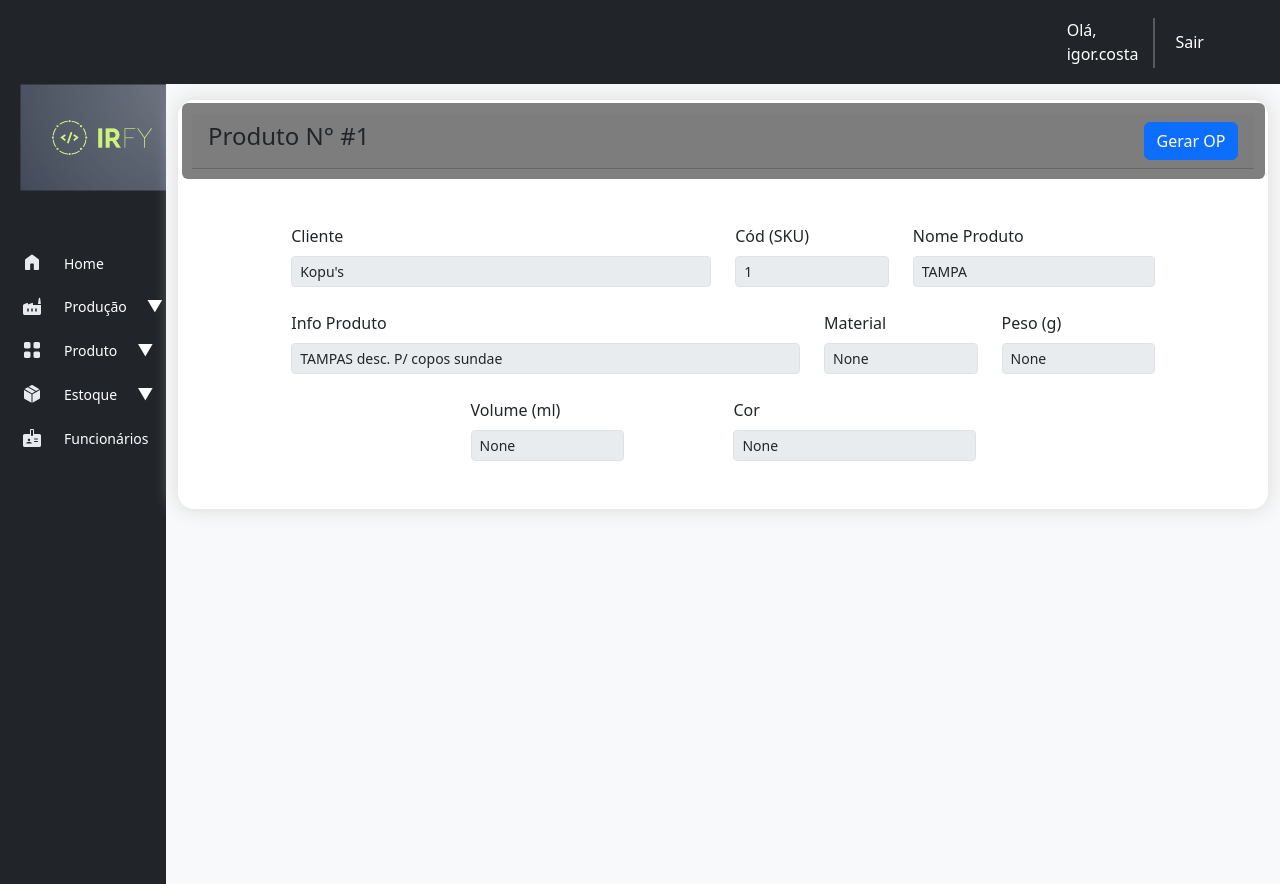
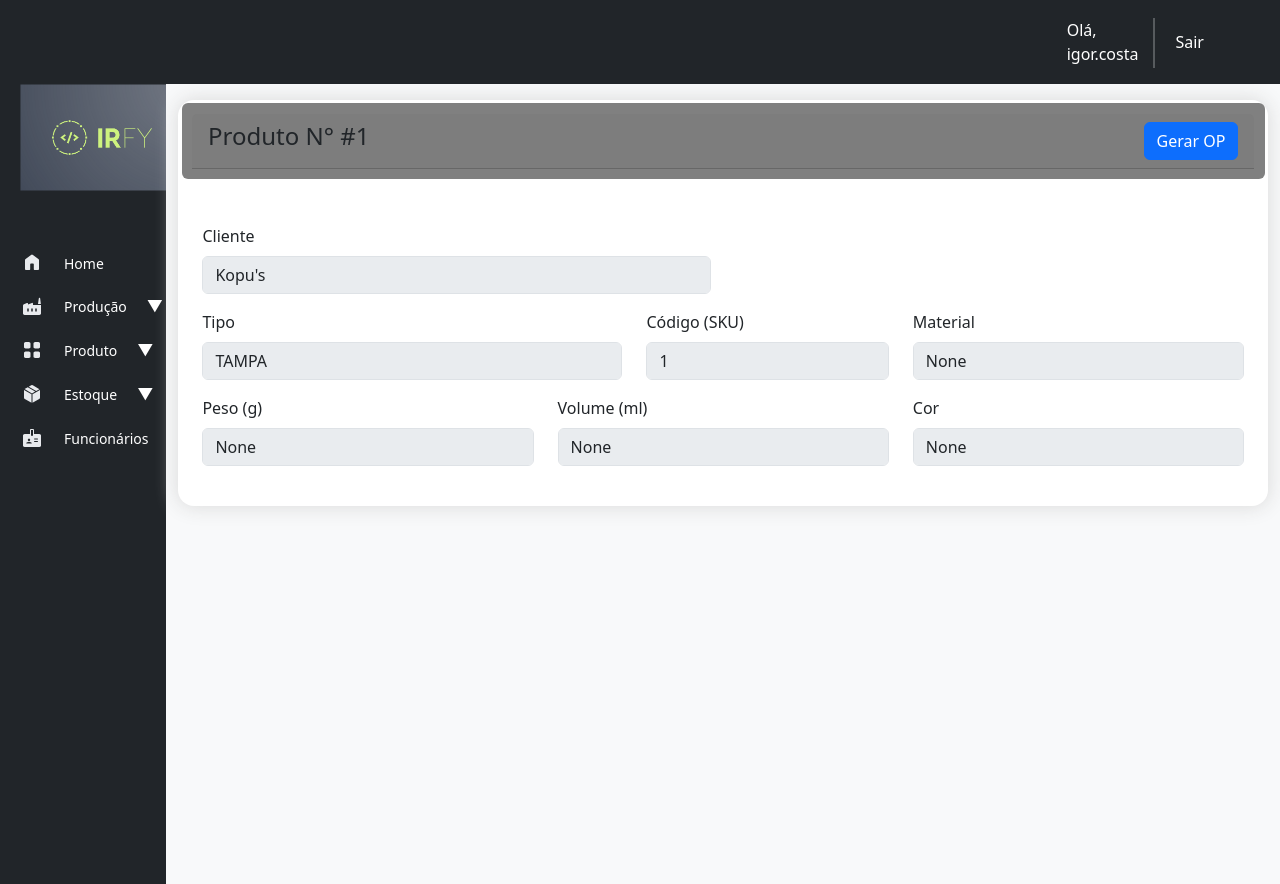
Before and after one commit to igorcosta01/trackprod, a Django app: page /cadastro/produto/1 in a window 1280 px wide. Run offline with Django 5.2, Linux system fonts and the light colour scheme; a user stored in the database is signed in; data comes from the database, SQL or seed files in the repository; some libraries are stand-ins or nearby versions.

Commit message:
Ajustado models area de produtos, forms e models

```diff
--- a/cadastro/models.py
+++ b/cadastro/models.py
@@ -24,19 +24,28 @@ class Cliente(models.Model):
 ######################## PRODUTO #################################
 class Produto(models.Model):
 
+    TIPO_PRODUTO = [
+        ('TAMPA', 'Tampa'),
+        ('COPO', 'Copo'),
+        ('POTE', 'Pote'),
+        ('BANDEJA', 'Bandeja'),
+        ('PRATO', 'Prato'),
+        ('KIT POTE', 'Kit Pote'),
+    ]
+
     STATUS_PRODUTO = [
         ('ativo', 'Ativo'),
         ('inativo', 'Inativo'),
     ]
 
     cliente = models.ForeignKey(Cliente, on_delete=models.CASCADE)
-    nome = models.CharField(max_length=255)
+    tipo = models.CharField(max_length=10, choices=TIPO_PRODUTO, null=True)
     codigo = models.CharField(max_length=50, unique=True)
     descricao = models.TextField(blank=True, null=True)
-    material = models.CharField(max_length=100, null=True)
+    material = models.CharField(max_length=100, null=True, blank=True)
     peso = models.DecimalField(max_digits=10, decimal_places=2, null=True)
-    volume = models.DecimalField(max_digits=10, decimal_places=2, null=True)
-    cor = models.CharField(max_length=50, null=True)
+    volume = models.IntegerField(null=True)
+    cor = models.CharField(max_length=50, null=True, blank=True)
     status = models.CharField(max_length=7, choices=STATUS_PRODUTO, default="ativo", null=True)
 
     def __str__(self):
--- a/cadastro/templates/produto/produto.html
+++ b/cadastro/templates/produto/produto.html
@@ -15,49 +15,44 @@
 
 {% block content %}
 </br>
-<div class="row d-flex justify-content-center">
-    <div class="col-md-5 mb-4">
+<div class="row">
+    <div class="col-md-6 mb-3">
         <label for="disabledTextInput" class="form-label">Cliente</label>
-        <input disabled type="text" id="disabledTextInput" class="form-control form-control-sm"
+        <input disabled type="text" id="disabledTextInput" class="form-control form-control"
             value="{{ produto.cliente }}">
-    </div>
-    <div class="col-md-2 mb-4">
-        <label for="disabledTextInput" class="form-label">Cód (SKU)</label>
-        <input disabled type="text" id="disabledTextInput" class="form-control form-control-sm"
-            value="{{ produto.codigo }}">
-    </div>
-    <div class="col-md-3 mb-4">
-        <label for="disabledTextInput" class="form-label">Nome Produto</label>
-        <input disabled type="text" id="disabledTextInput" class="form-control form-control-sm"
-            value="{{ produto.nome }}">
     </div>
 </div>
 <div class="row d-flex justify-content-center">
-    <div class="col-md-6 mb-4">
-        <label for="disabledTextInput" class="form-label">Info Produto</label>
-        <input disabled type="text" id="disabledTextInput" class="form-control form-control-sm"
-            value="{{ produto.descricao }}">
+    <div class="col-md-5 mb-3">
+        <label for="disabledTextInput" class="form-label">Tipo</label>
+        <input disabled type="text" id="disabledTextInput" class="form-control form-control"
+            value="{{ produto.tipo }}">
     </div>
-    <div class="col-md-2 mb-4">
+    <div class="col-md-3 mb-3">
+        <label for="disabledTextInput" class="form-label">Código (SKU)</label>
+        <input disabled type="text" id="disabledTextInput" class="form-control form-control"
+            value="{{ produto.codigo }}">
+    </div>
+    <div class="col-md-4 mb-3">
         <label for="disabledTextInput" class="form-label">Material</label>
-        <input disabled type="text" id="disabledTextInput" class="form-control form-control-sm"
+        <input disabled type="text" id="disabledTextInput" class="form-control form-control"
             value="{{ produto.material }}">
     </div>
-    <div class="col-md-2 mb-4">
+</div>
+<div class="row">
+    <div class="col-md-4 mb-3">
         <label for="disabledTextInput" class="form-label">Peso (g)</label>
-        <input disabled type="text" id="disabledTextInput" class="form-control form-control-sm"
+        <input disabled type="text" id="disabledTextInput" class="form-control form-control"
             value="{{ produto.peso }}">
     </div>
-</div>
-<div class="row d-flex justify-content-center">
-    <div class="col-md-2 mb-4">
+    <div class="col-md-4 mb-3">
         <label for="disabledTextInput" class="form-label">Volume (ml)</label>
-        <input disabled type="text" id="disabledTextInput" class="form-control form-control-sm"
+        <input disabled type="text" id="disabledTextInput" class="form-control form-control"
             value="{{ produto.volume }}">
     </div>
-    <div class="col-md-3 mb-4" style="margin-left: 8%;">
+    <div class="col-md-4 mb-3"">
         <label for="disabledTextInput" class="form-label">Cor</label>
-        <input disabled type="text" id="disabledTextInput" class="form-control form-control-sm"
+        <input disabled type="text" id="disabledTextInput" class="form-control form-control"
             value="{{ produto.cor }}">
     </div>
 </div>
--- a/estoque/templates/estoque_acabado/list-produto-acabado.html
+++ b/estoque/templates/estoque_acabado/list-produto-acabado.html
@@ -25,11 +25,11 @@
 {% endblock buttons %}
 
 </br>
-<table class="table table-bordered table-hover">
+<table class="table table-striped table-hover table-bordered">
   <thead>
     <tr>
       <th scope="col">Código</th>
-      <th scope="col">Nome Cliente</th>
+      <th scope="col">Cliente</th>
       <th scope="col">Quantidade</th>
       <th style="text-align: center;" scope="col">Endereço</th>
       <th style="text-align: center;" scope="col">Data Fabricação</th>
--- a/estoque/templates/estoque_acabado/ordens_producao_finalizadas.html
+++ b/estoque/templates/estoque_acabado/ordens_producao_finalizadas.html
@@ -24,7 +24,7 @@
 {% endblock buttons %}
 
 </br>
-    <table class="table table-striped table-hover">
+  <table class="table table-striped table-hover table-bordered">
     <thead>
       <tr>
         <th scope="col">OP</th>
--- a/producao/templates/producao/list-ordem-producao.html
+++ b/producao/templates/producao/list-ordem-producao.html
@@ -24,7 +24,7 @@
 {% endblock buttons %}
 
 </br>
-    <table class="table table-striped table-hover">
+    <table class="table table-striped table-hover table-bordered">
         <thead>
           <tr>
             <th scope="col">OP</th>
```
Also changed, not shown: cadastro/forms.py (+8 -7 lines), cadastro/templates/produto/list_produtos.html (+20 -10 lines), cadastro/templates/produto/novo_produto.html (+15 -16 lines), estoque/templates/estoque_acabado/entrada_estoque.html (+0 -18 lines), estoque/views.py (+0 -8 lines), cadastro/migrations/0015_alter_produto_volume.py (added), cadastro/migrations/0016_remove_produto_nome_produto_tipo.py (added), db.sqlite3. Lines whose indentation alone changed are shown as unchanged.
